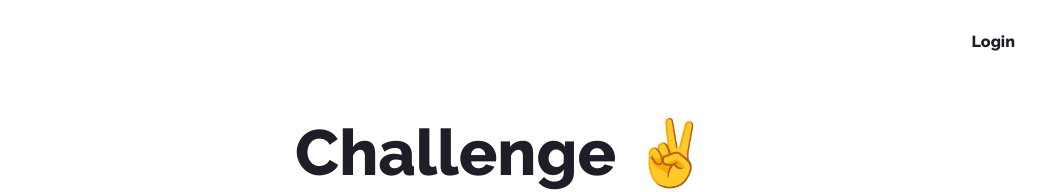
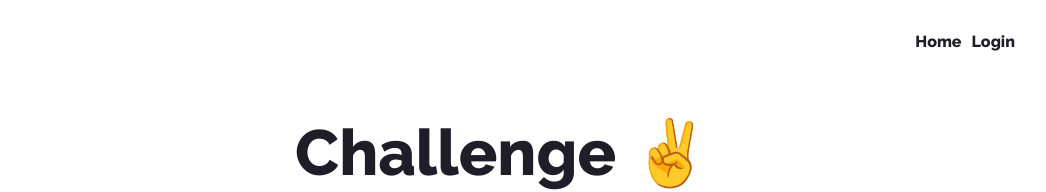
Before and after one commit to karolinedealencar/challenge, a React (Create React App) app: page / in a window 1280 px wide. Shown: the top 192 px of the page, without its empty margins (137-1183 px from the left). Built offline with nearby package versions, Linux system fonts and the light colour scheme.

Commit message:
add home link on navbar

```diff
--- a/src/components/nav/index.js
+++ b/src/components/nav/index.js
@@ -17,6 +17,13 @@ const Nav = () => {
     <header>
       <nav className="nav">
         <ul className="nav__list">
+          {!myContext.userLoggedIn && (
+            <li className="nav__item">
+              <Link className="nav__link" to="/">
+                Home
+              </Link>
+            </li>
+          )}
           {!myContext.userLoggedIn && (
             <li className="nav__item">
               <Link className="nav__link" to="/login">
```
